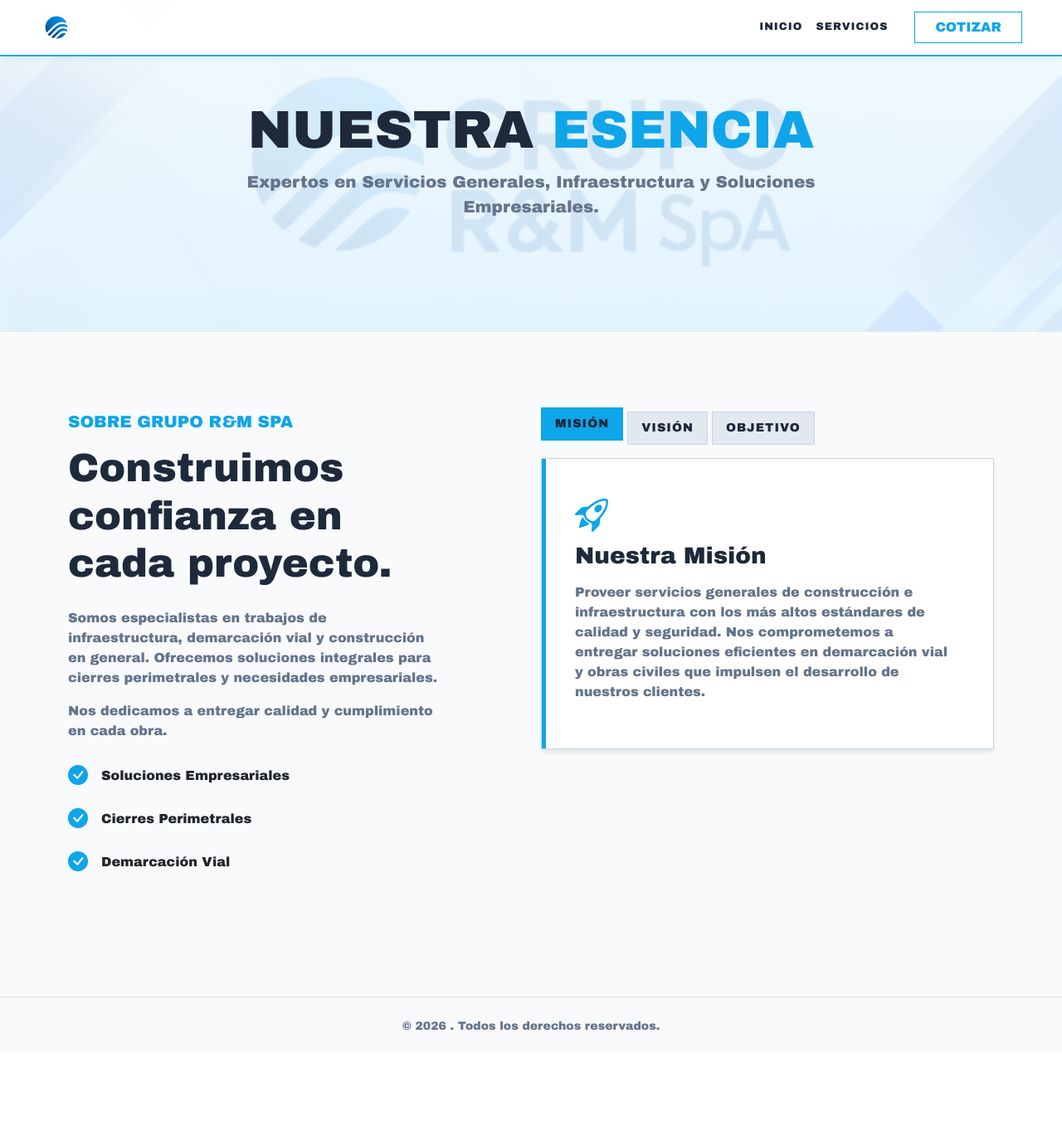
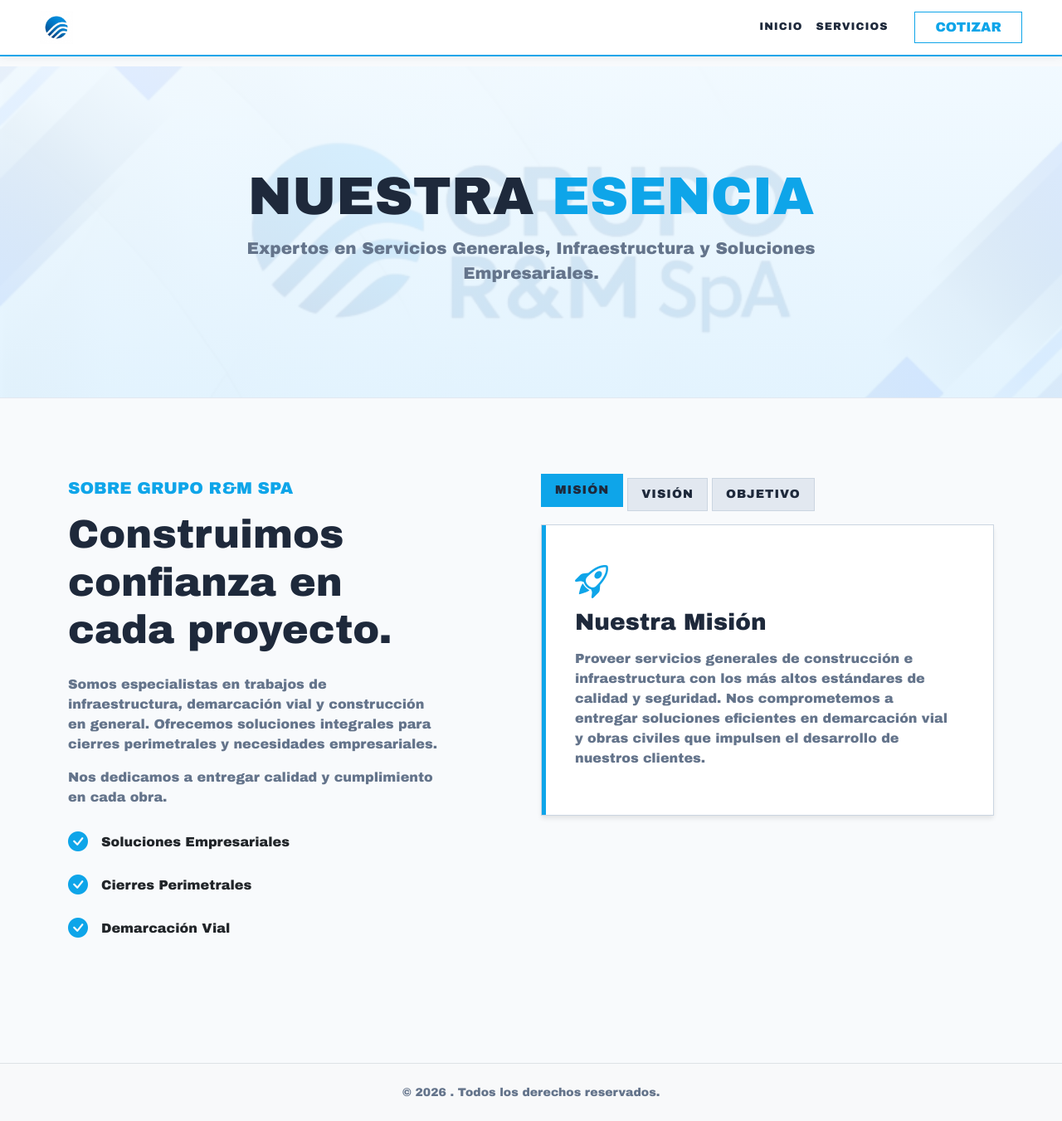
Before and after one commit to SebastianGarrido212/Empresa, a Django app: page /nosotros/ in a window 1280 px wide. Shown: the whole page at 83% size. Before the commit the page ends 1242 px from the top, so only its background shows below. Run offline with Django 5.2, Linux system fonts and the light colour scheme; data that the repository does not hold is empty.

Commit message:
Padding top en aboutt para celulares

```diff
--- a/AppTrabajoEmpresa/templates/about.html
+++ b/AppTrabajoEmpresa/templates/about.html
@@ -14,6 +14,10 @@
 
     <style>
         /* --- ESTILOS ESPECÍFICOS DE ABOUT.HTML --- */
+
+        body {
+            padding-top: 80px;
+        }
 
         .text-primary {
             color: var(--primary-color) !important;
```
